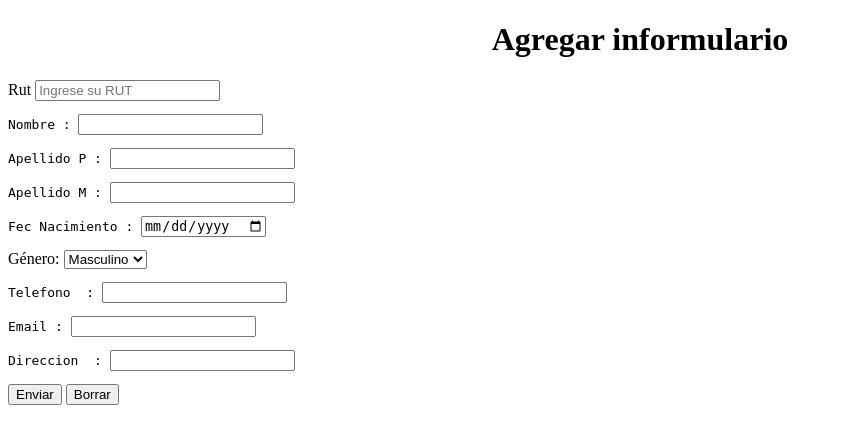
After one commit to dieherrerar/EJERCICIO1, a Django app: page /form in a window 1280 px wide. The commit adds this page. Shown: the top 444 px of the page, without its empty margins (0-842 px from the left). Run offline with Django 5.2, Linux system fonts and the light colour scheme.

Commit message:
Se agrega funcion para agregar datos a la base de datos, creamos archivo form

```diff
--- /dev/null
+++ b/ejercicio1/main/Templates/form.html
@@ -0,0 +1,40 @@
+{% load static %}
+<!DOCTYPE html>
+<html lang="en">
+<head>
+    <meta charset="UTF-8">
+    <meta name="viewport" content="width=device-width, initial-scale=1.0">
+    <title>Document</title>
+</head>
+<body>
+    <h1 style="text-align: center;">Agregar informulario</h1>
+
+    {% if error_message %}
+    <p style="color: red;">{{ error_message }}</p>
+    {% endif %}
+
+
+    <form  method="POST">
+        {% csrf_token %}
+       <label for="">Rut</label>
+       <input type="text" placeholder="Ingrese su RUT " name="rut">
+       <pre>Nombre : <input type="text" name="nombre"></pre>
+       <pre>Apellido P : <input type="text" name="paterno"></pre>
+       <pre>Apellido M : <input type="text" name="materno"></pre>
+       <pre>Fec Nacimiento : <input type="date" name="fechaNAC"></pre>
+       <label for="genero">Género:</label>
+       <select name="genero" id="genero">
+           <option value="Masculino">Masculino</option>
+           <option value="Femenino">Femenino</option>
+       </select>
+       <pre>Telefono  : <input type="number" name="fono"></pre>
+       <pre>Email : <input type="email" name="correo"></pre>
+       <pre>Direccion  : <input type="text" name="direccion"></pre>
+       <button type="submit">Enviar</button>
+       <button type="reset">Borrar </button>
+
+
+
+    </form>
+</body>
+</html>
--- a/ejercicio1/main/urls.py
+++ b/ejercicio1/main/urls.py
@@ -2,5 +2,6 @@ from . import views
 from django.urls import path
 
 urlpatterns = [
-    path('',views.home)
+    path('',views.index),
+    path('form',views.addAlumno)
 ]
--- a/ejercicio1/main/views.py
+++ b/ejercicio1/main/views.py
@@ -1,5 +1,52 @@
-from django.shortcuts import render
+from django.shortcuts import render, HttpResponse
+from .models import Alumno,Genero
+from django.db import IntegrityError
 
 # Create your views here.
 def home(request):
     return render(request,'Index.html')
+
+def index(request):
+    datos = Alumno.objects.all()
+    contexto={'alumnos': datos}
+    return render(request,'Index.html', contexto)
+
+def addAlumno(request):
+    if request.method == 'GET':
+
+        return render(request,'form.html')
+    else:
+        print("metodo post ")
+        rut = request.POST.get('rut')
+        nombre = request.POST.get('nombre')
+        apellido_paterno = request.POST.get('paterno')
+        apellido_materno = request.POST.get('materno')
+        fecha_nacimiento = request.POST.get('fechaNAC')
+        genero_nombre =request.POST.get('genero')
+        telefono =request.POST.get('fono')
+        email = request.POST.get('correo')
+        direccion =request.POST.get('direccion')
+
+
+        genero_obj = Genero.objects.get(genero=genero_nombre)
+
+        print(genero_obj)
+
+        try:
+            alumno = Alumno.objects.create(
+                rut=rut,
+                nombre=nombre,
+                apellido_paterno=apellido_paterno,
+                apellido_materno=apellido_materno,
+                fecha_nacimiento=fecha_nacimiento,
+                id_genero=genero_obj,
+                telefono=telefono,
+                email=email,
+                direccion=direccion,
+                activo=True
+            )
+            return render(request, 'form.html')
+        except IntegrityError:
+            # El correo electrónico ya existe en la base de datos
+            error_message = "El correo electrónico ya existe en la base de datos. Por favor, ingresa un correo electrónico diferente."
+            return render(request, 'form.html', {'error_message': error_message})
```
Also changed, not shown: ejercicio1/main/Templates/Index.html (+12 -0 lines), ejercicio1/db.sqlite3, ejercicio1/main/migrations/0001_initial.py (added).
